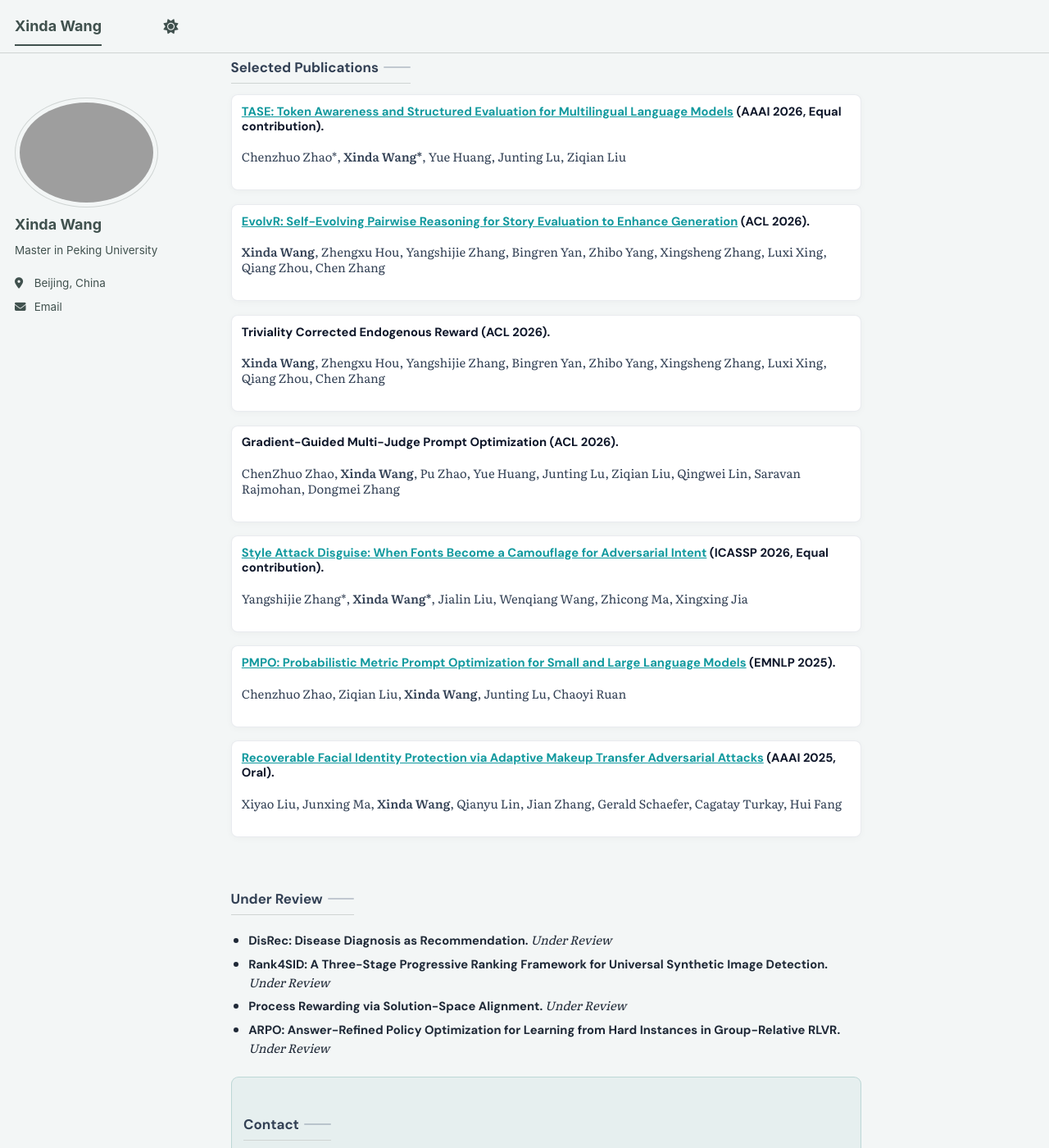
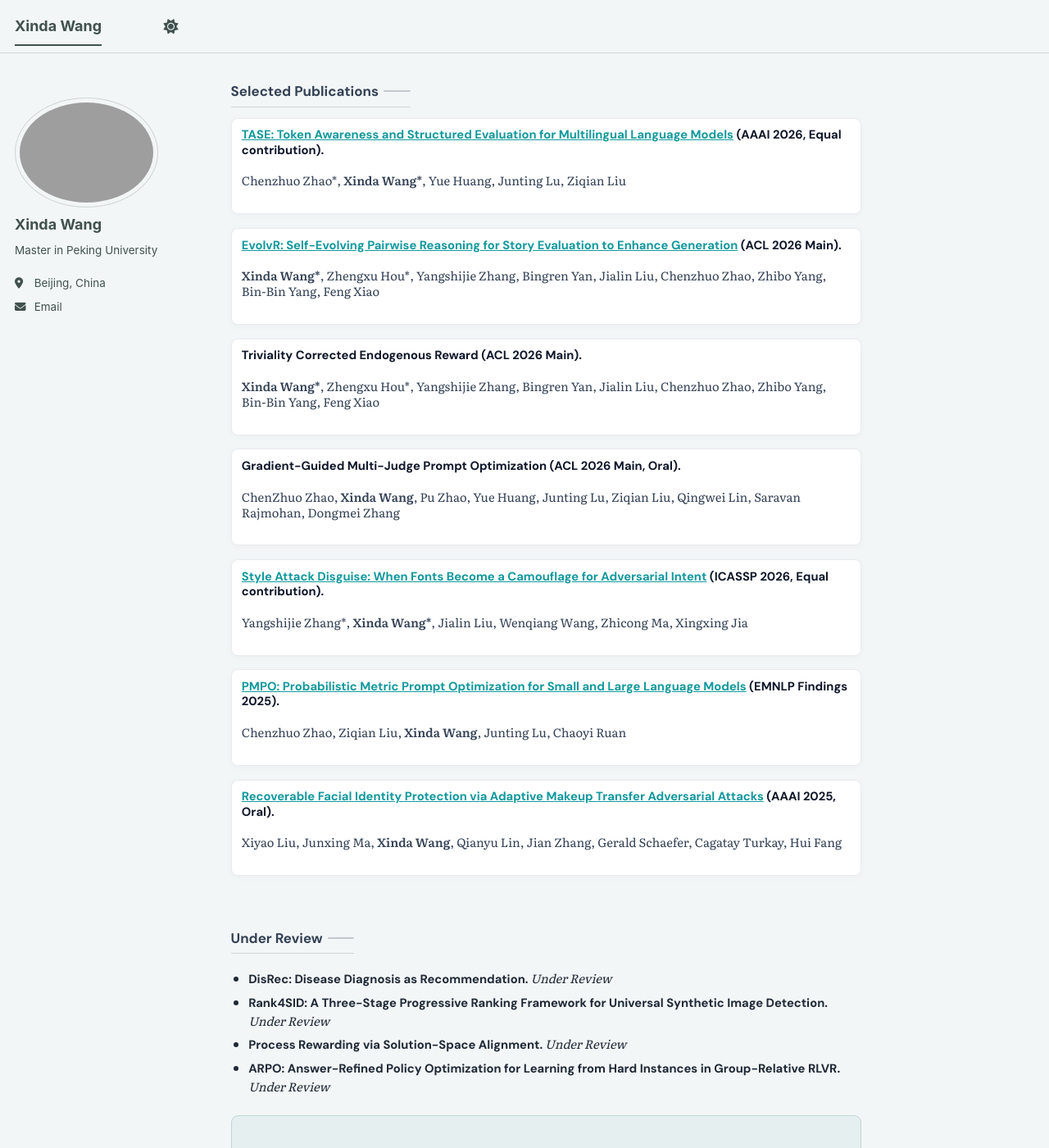
Before and after one commit to xindaaW/xindaaW.github.io, a Jekyll site: the page built from _pages/about.md, in a window 1280 px wide and 1400 px high, scrolled down 1104 px. Shown: the whole window at 82% size. Built offline with Jekyll 4.4.1, drawn with Linux system fonts in a browser that asks for light colours; a script bundle is joined from its source files by our own code; library files that are not in the unit come from our copies; some of the changed text lies outside the part shown.

Commit message:
update ACL/main labels, authors, and open-source project list

```diff
--- a/_pages/about.md
+++ b/_pages/about.md
@@ -67,15 +68,15 @@ redirect_from:
       <p class="pub-card__authors">Chenzhuo Zhao*, <strong>Xinda Wang*</strong>, Yue Huang, Junting Lu, Ziqian Liu</p>
     </li>
     <li class="pub-card">
-      <p class="pub-card__title"><a href="https://arxiv.org/abs/2508.06046" target="_blank" rel="noopener">EvolvR: Self-Evolving Pairwise Reasoning for Story Evaluation to Enhance Generation</a> (ACL 2026).</p>
-      <p class="pub-card__authors"><strong>Xinda Wang</strong>, Zhengxu Hou, Yangshijie Zhang, Bingren Yan, Zhibo Yang, Xingsheng Zhang, Luxi Xing, Qiang Zhou, Chen Zhang</p>
+      <p class="pub-card__title"><a href="https://arxiv.org/abs/2508.06046" target="_blank" rel="noopener">EvolvR: Self-Evolving Pairwise Reasoning for Story Evaluation to Enhance Generation</a> (ACL 2026 Main).</p>
+      <p class="pub-card__authors"><strong>Xinda Wang*</strong>, Zhengxu Hou*, Yangshijie Zhang, Bingren Yan, Jialin Liu, Chenzhuo Zhao, Zhibo Yang, Bin-Bin Yang, Feng Xiao</p>
     </li>
     <li class="pub-card">
-      <p class="pub-card__title">Triviality Corrected Endogenous Reward (ACL 2026).</p>
-      <p class="pub-card__authors"><strong>Xinda Wang</strong>, Zhengxu Hou, Yangshijie Zhang, Bingren Yan, Zhibo Yang, Xingsheng Zhang, Luxi Xing, Qiang Zhou, Chen Zhang</p>
+      <p class="pub-card__title">Triviality Corrected Endogenous Reward (ACL 2026 Main).</p>
+      <p class="pub-card__authors"><strong>Xinda Wang*</strong>, Zhengxu Hou*, Yangshijie Zhang, Bingren Yan, Jialin Liu, Chenzhuo Zhao, Zhibo Yang, Bin-Bin Yang, Feng Xiao</p>
     </li>
     <li class="pub-card">
-      <p class="pub-card__title">Gradient-Guided Multi-Judge Prompt Optimization (ACL 2026).</p>
+      <p class="pub-card__title">Gradient-Guided Multi-Judge Prompt Optimization (ACL 2026 Main, Oral).</p>
       <p class="pub-card__authors">ChenZhuo Zhao, <strong>Xinda Wang</strong>, Pu Zhao, Yue Huang, Junting Lu, Ziqian Liu, Qingwei Lin, Saravan Rajmohan, Dongmei Zhang</p>
     </li>
     <li class="pub-card">
@@ -83,7 +84,7 @@ redirect_from:
       <p class="pub-card__authors">Yangshijie Zhang*, <strong>Xinda Wang*</strong>, Jialin Liu, Wenqiang Wang, Zhicong Ma, Xingxing Jia</p>
     </li>
     <li class="pub-card">
-      <p class="pub-card__title"><a href="https://arxiv.org/abs/2505.16307" target="_blank" rel="noopener">PMPO: Probabilistic Metric Prompt Optimization for Small and Large Language Models</a> (EMNLP 2025).</p>
+      <p class="pub-card__title"><a href="https://arxiv.org/abs/2505.16307" target="_blank" rel="noopener">PMPO: Probabilistic Metric Prompt Optimization for Small and Large Language Models</a> (EMNLP Findings 2025).</p>
       <p class="pub-card__authors">Chenzhuo Zhao, Ziqian Liu, <strong>Xinda Wang</strong>, Junting Lu, Chaoyi Ruan</p>
     </li>
     <li class="pub-card">
```
Also changed, not shown: other parts of _pages/about.md (+2 -1 lines).
